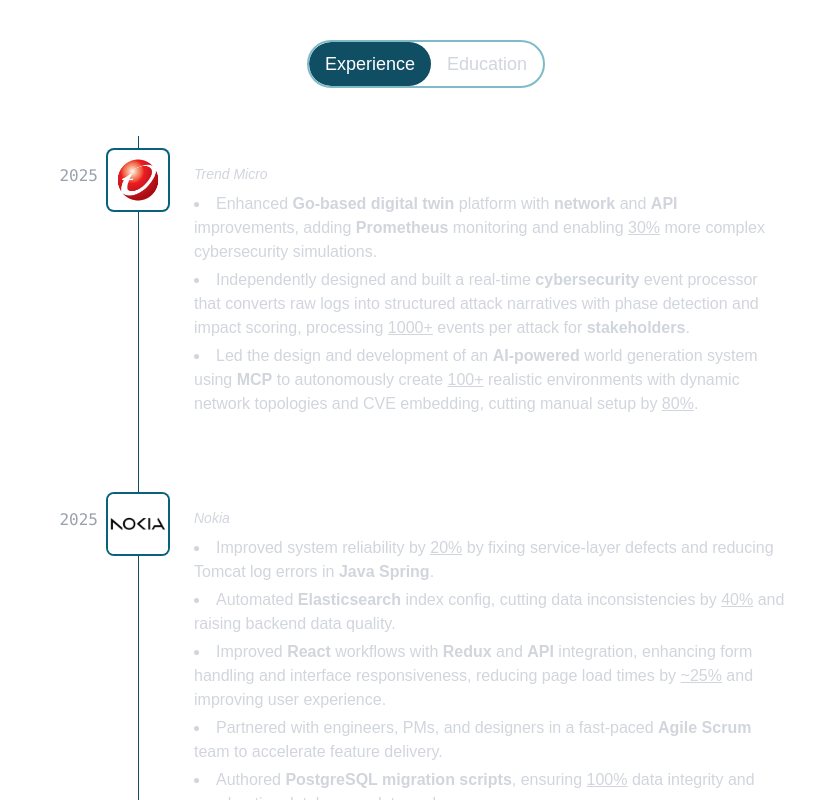
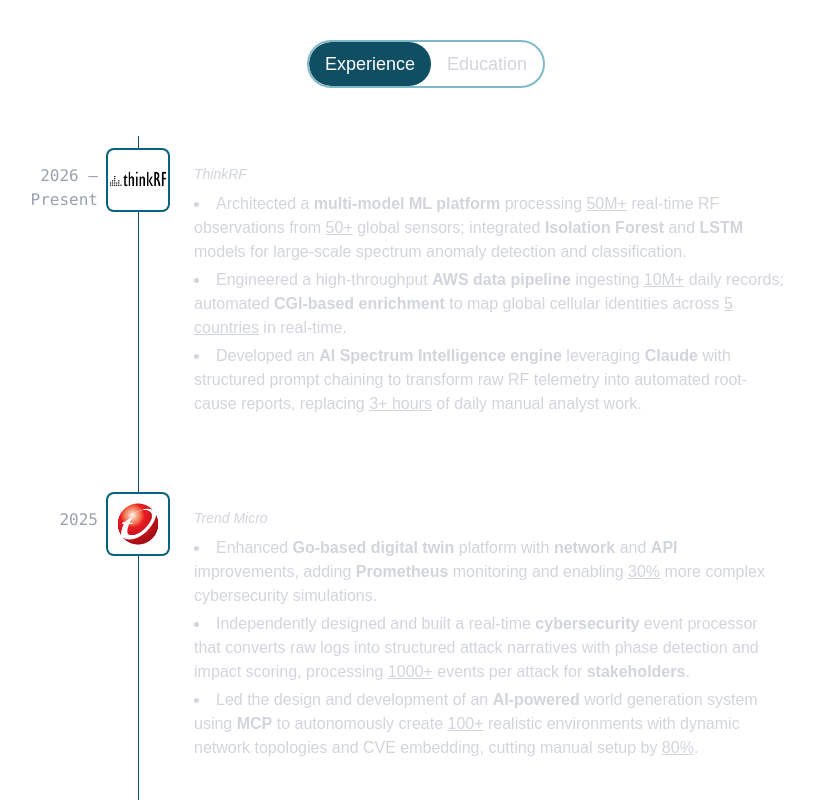
Before and after one commit to youssufhelaly/Website-Portfolio, a Next.js app: page / in a window 1280 px wide. Shown: the part 840-1640 px from the top of the page, without its empty margins (214-1029 px from the left). Built offline with nearby package versions, Linux system fonts and the light colour scheme.

Commit message:
add thinkrf

```diff
--- a/src/components/Timeline.tsx
+++ b/src/components/Timeline.tsx
@@ -12,9 +12,23 @@
   details: string[]
   imageUrl?: string
   website?: string
+  imageScale?: number
 }
 
 const experience: Item[] = [
+  {
+    year: "2026 – Present",
+    title: "Cloud/ML Engineering Consultant",
+    subtitle: "ThinkRF",
+    imageUrl: "/ThinkRF-logo.png",
+    imageScale: 1.3,
+    website: "https://www.thinkrf.com/",
+    details: [
+      "Architected a <b>multi-model ML platform</b> processing <u>50M+</u> real-time RF observations from <u>50+</u> global sensors; integrated <b>Isolation Forest</b> and <b>LSTM</b> models for large-scale spectrum anomaly detection and classification.",
+      "Engineered a high-throughput <b>AWS data pipeline</b> ingesting <u>10M+</u> daily records; automated <b>CGI-based enrichment</b> to map global cellular identities across <u>5 countries</u> in real-time.",
+      "Developed an <b>AI Spectrum Intelligence engine</b> leveraging <b>Claude</b> with structured prompt chaining to transform raw RF telemetry into automated root-cause reports, replacing <u>3+ hours</u> of daily manual analyst work.",
+    ],
+  },
   {
     year: "2025",
     title: "Software Engineering Intern",
@@ -120,7 +134,7 @@
             transition={{ delay: 0.2, duration: 0.8, ease: "easeOut" }}
           />
           <div className="space-y-16 relative">
-            {items.map(({ year, title, subtitle, details, imageUrl, website }) => (
+            {items.map(({ year, title, subtitle, details, imageUrl, website, imageScale }) => (
               <motion.div
                 key={year + title}
                 initial={{ opacity: 0, x: -20 }}
@@ -146,6 +160,7 @@
                       width={64}
                       height={64}
                       className="object-contain w-full h-full bg-white"
+                      style={imageScale ? { transform: `scale(${imageScale})` } : undefined}
                       priority
                     />
                   )}
```
Also changed, not shown: public/ThinkRF-logo.png (added), 1 other file (tests, documents, lock files or other folders).
